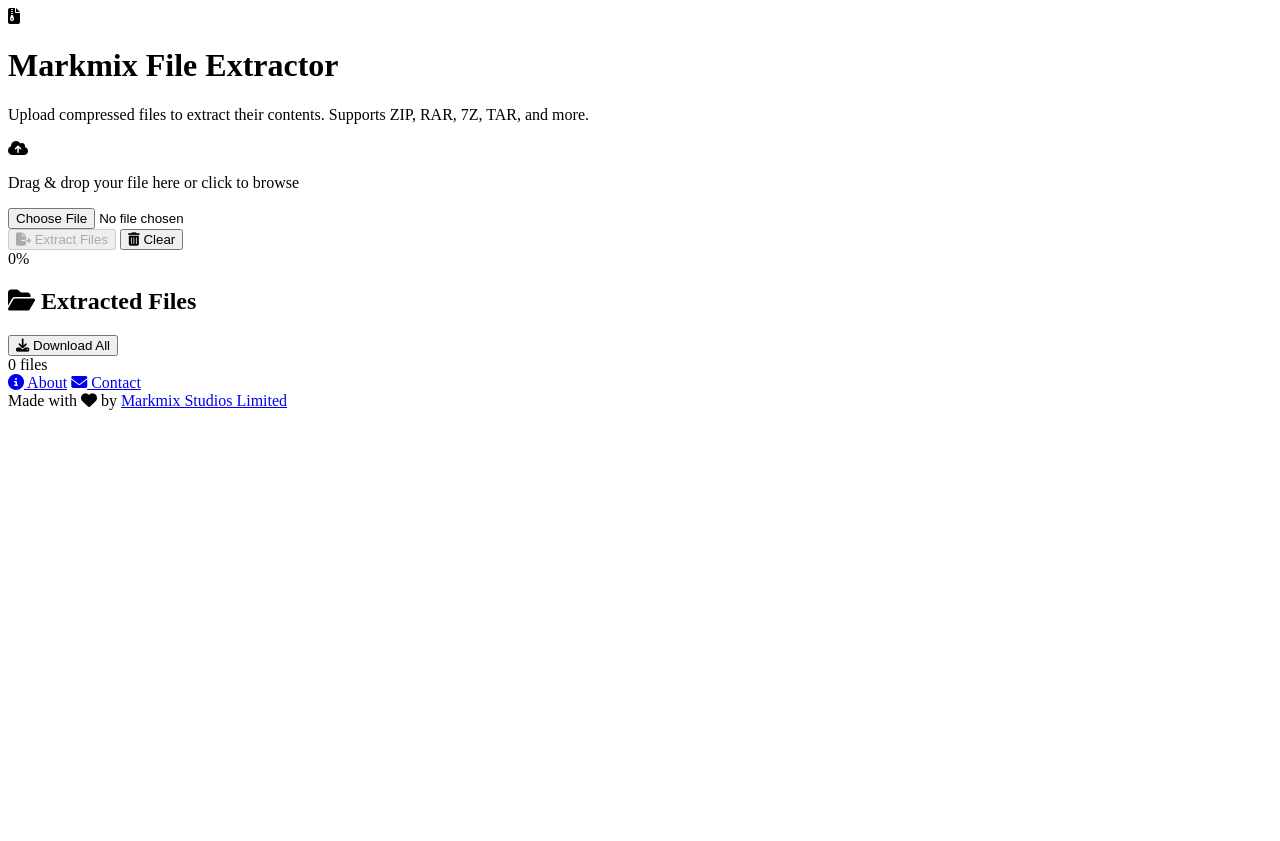
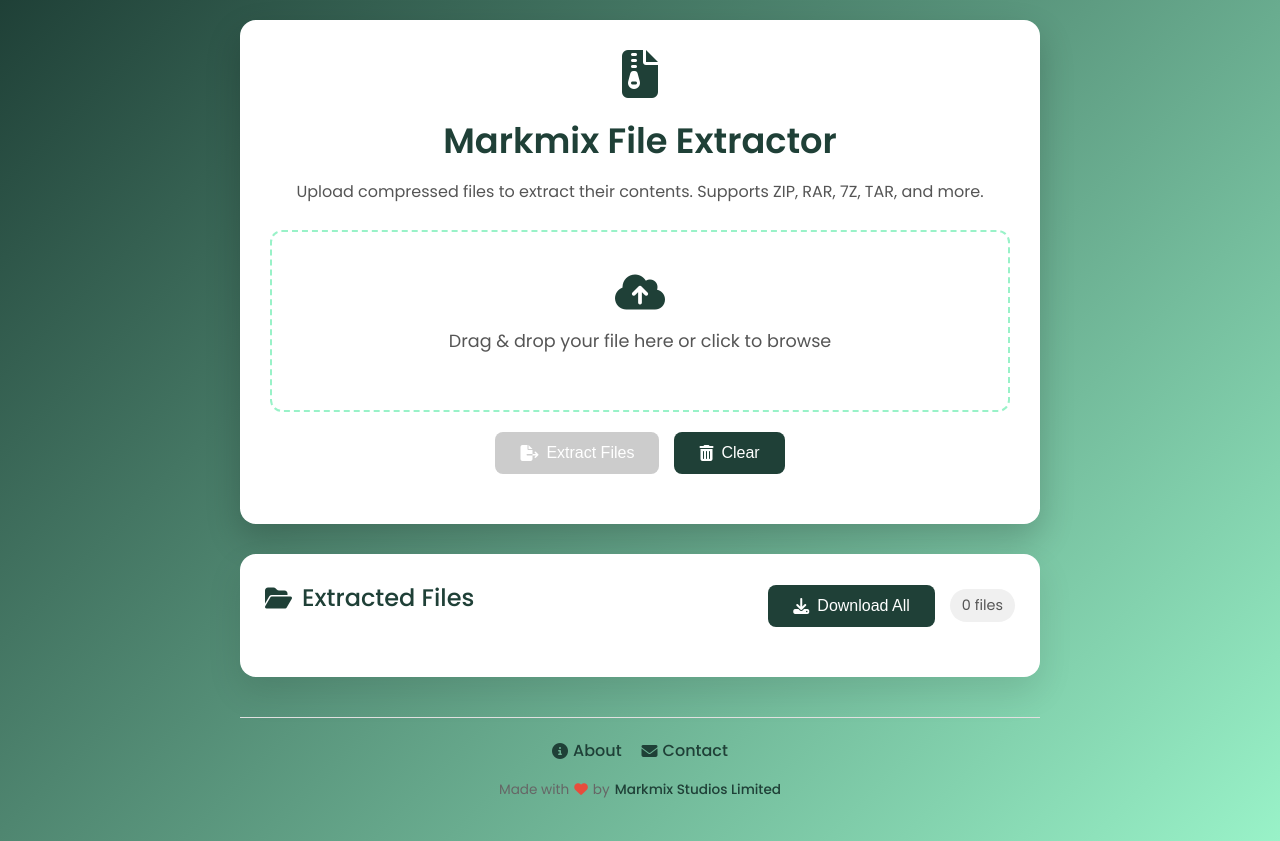
Before and after one commit to Markmix-Studios/zip-extractor, a plain HTML site: page index.html in a window 1280 px wide. Before the commit the page ends 800 px from the top, so only its background shows below. Drawn offline with nearby package versions, Linux system fonts and the light colour scheme; a script that the page names is missing.

Commit message:
Update index.html

```diff
--- a/index.html
+++ b/index.html
@@ -26,7 +26,7 @@
   <title>Markmix File Extractor Tool</title>
   <link rel="stylesheet" href="https://fonts.googleapis.com/css2?family=Poppins:wght@300;400;500;600;700&display=swap">
   <link rel="stylesheet" href="https://cdnjs.cloudflare.com/ajax/libs/font-awesome/6.4.0/css/all.min.css">
-  <link rel="stylesheet" href="extractor-tool.css">
+  <link rel="stylesheet" href="style.css">
 </head>
 <body>
   <div class="container">
```
